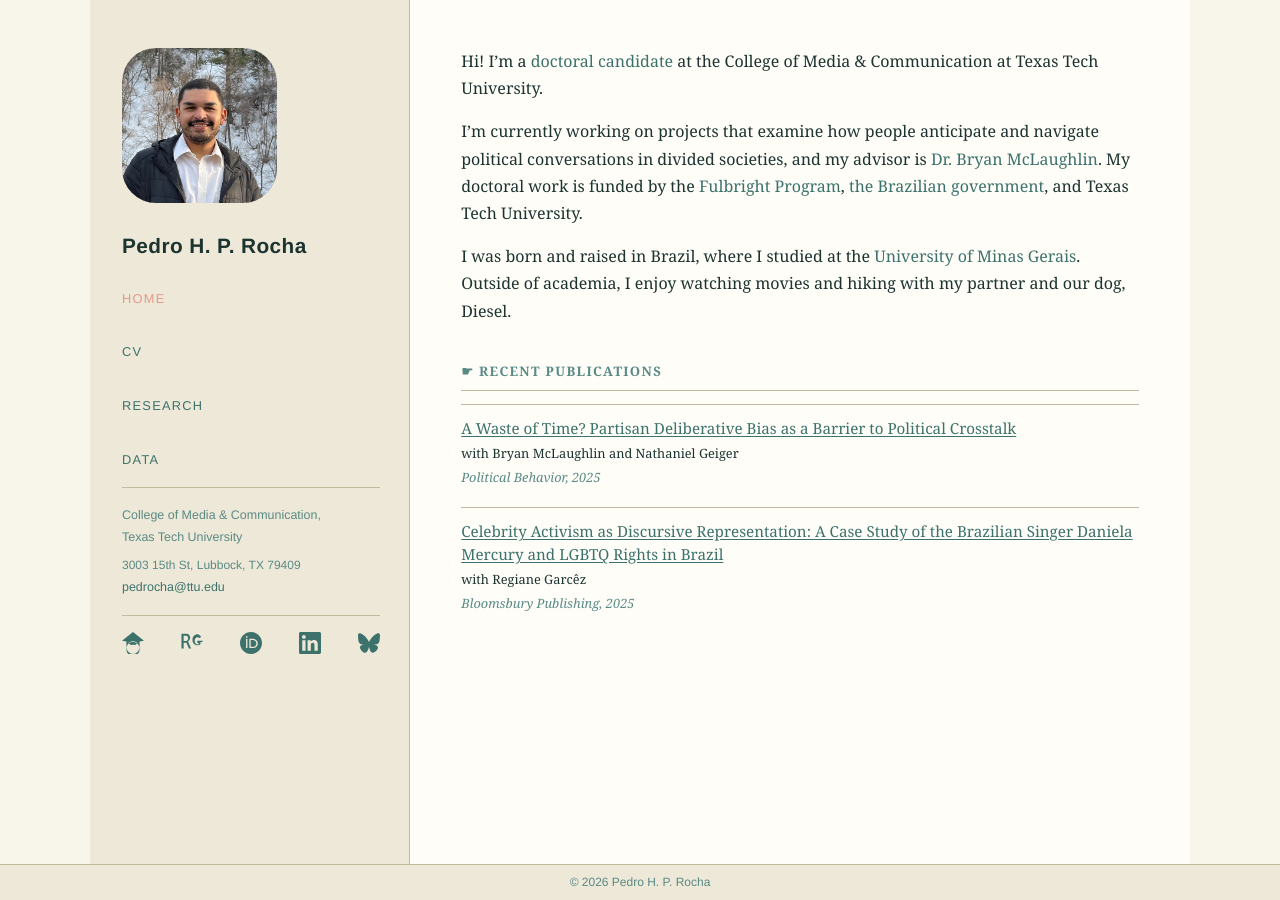
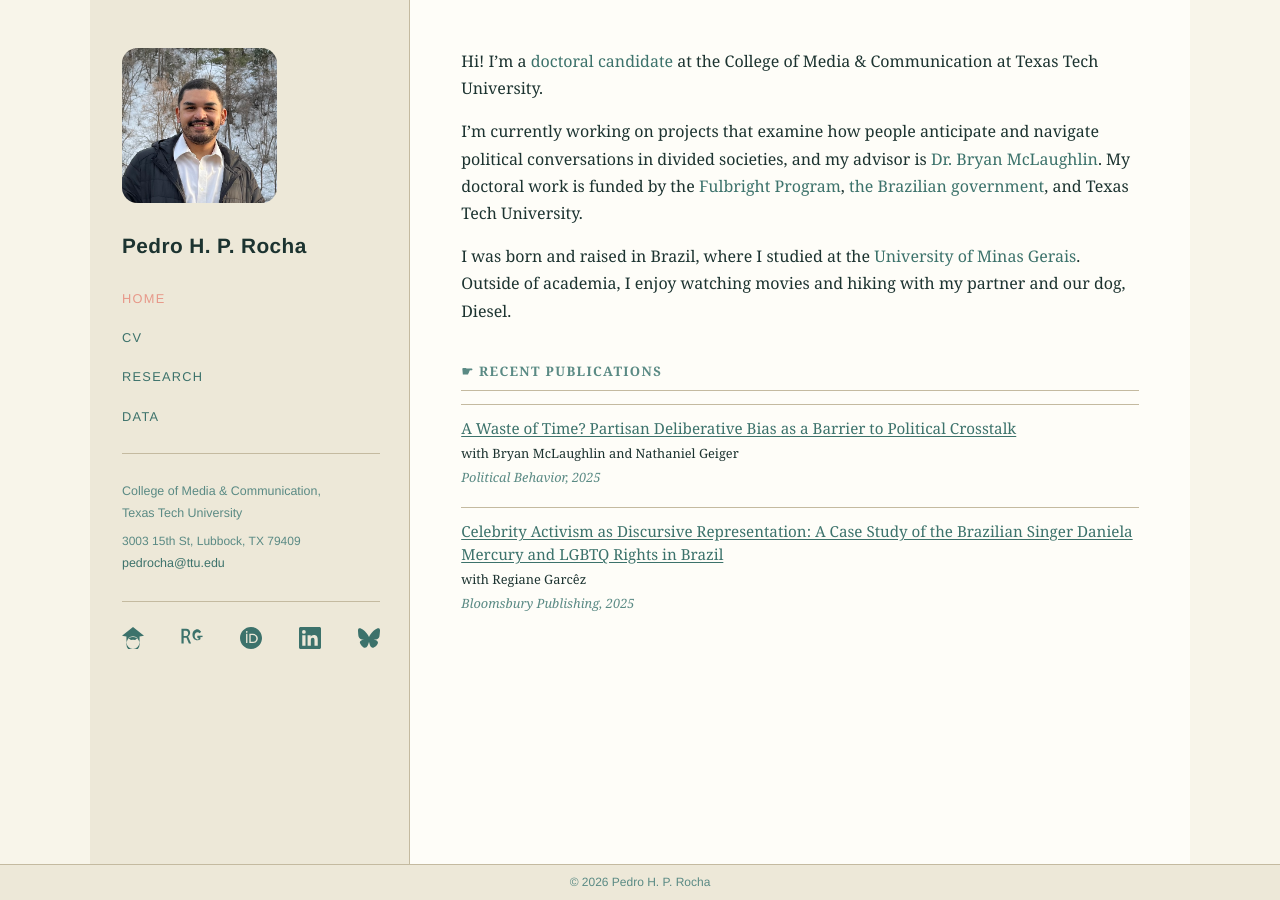
Before and after one commit to pedrohprocha/pedrohprocha.github.io, a Jekyll site: the page built from index.md, in a window 1280 px wide. Built offline with Jekyll 4.4.1, drawn with Linux system fonts in a browser that asks for light colours; some web fonts are replaced.

Commit message:
Tighten sidebar nav spacing, loosen rule margins, soften headshot corners
- Nav gap: 2rem → 1.1rem (less air between links)
- Sidebar rule margin: 1rem → 1.6rem (more breathing room around dividers)
- Headshot border-radius: 22% → 10% (gently rounded, not squircle)

Co-Authored-By: Claude Sonnet 4.6 <noreply@anthropic.com>

```diff
--- a/assets/css/main.css
+++ b/assets/css/main.css
@@ -331,7 +331,7 @@ h3 {
 .sidebar-rule {
     border: none;
     border-top: 1px solid var(--border);
-    margin: 1rem 0;
+    margin: 1.6rem 0;
 }
 
 .sidebar-address {
@@ -369,7 +369,7 @@ h3 {
     height: auto;
     aspect-ratio: 1 / 1;
     object-fit: cover;
-    border-radius: 22%;
+    border-radius: 10%;
     display: block;
     margin: 0 0 1.8rem;
 }
@@ -395,7 +395,7 @@ h3 {
 .sidebar nav {
     display: flex;
     flex-direction: column;
-    gap: 2rem;
+    gap: 1.1rem;
     margin-top: 1.8rem;
 }
 
```
